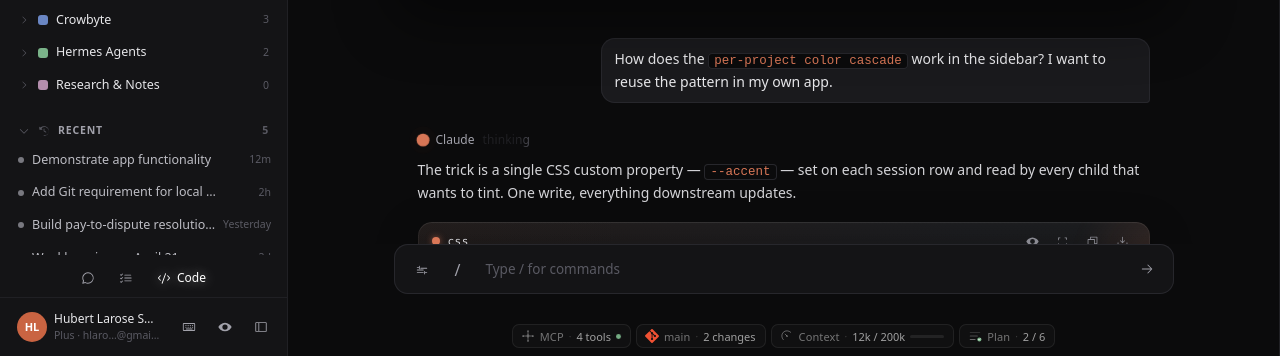
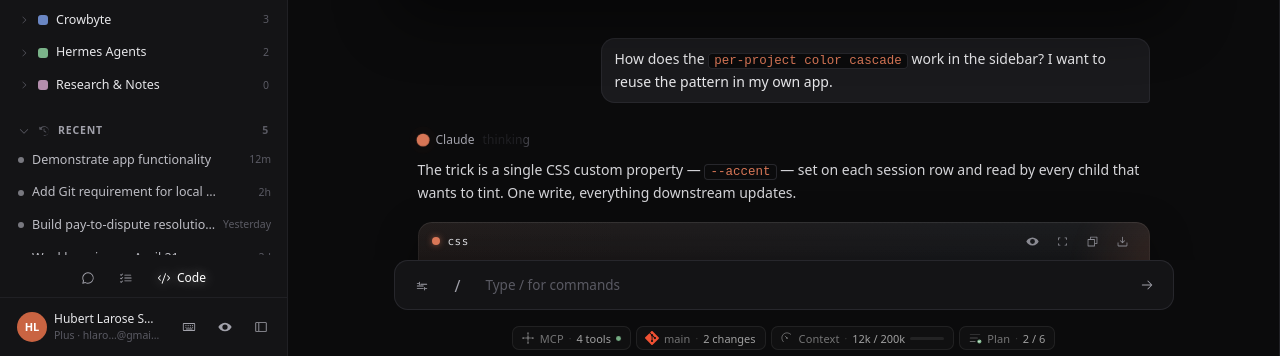
Before and after one commit to hlsitechio/Claude-Code-Mods, a website built with Vite: page index.html in a window 1280 px wide. Shown: the part 444-800 px from the top of the page. Built offline with nearby package versions, Linux system fonts and the light colour scheme; files whose address does not match are found by name.

Commit message:
fix: tighten ctx-strip spacing closer to composer

```diff
--- a/index.html
+++ b/index.html
@@ -308,7 +308,7 @@
       </div>
 
       <!-- Composer -->
-      <div class="px-6 pb-4">
+      <div class="px-6 pb-1">
         <div class="mx-auto max-w-[780px]">
           <div class="composer">
             <button class="icon-btn composer__tool" id="settings-btn" title="Settings" aria-haspopup="menu">
--- a/style.css
+++ b/style.css
@@ -2570,7 +2570,7 @@
 /* ===== Context strip ===== */
 .ctx-strip {
   flex-shrink: 0;
-  padding: 4px 24px 8px;
+  padding: 2px 24px 6px;
   display: flex;
   justify-content: center;
 }
```
